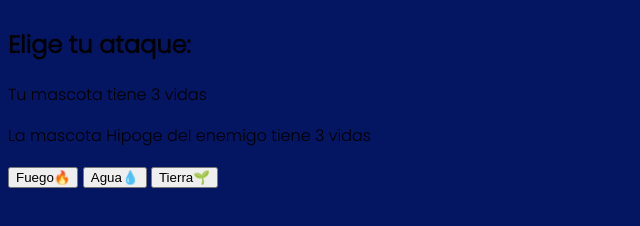
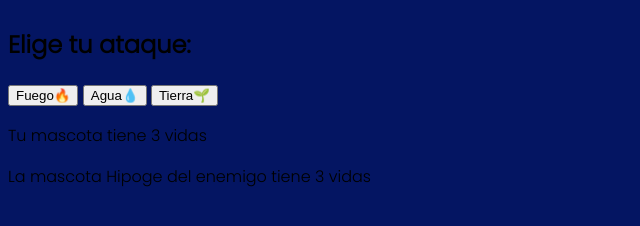
Before and after one commit to dlozanoc82/mokepon, a plain HTML site: page index.html in a window 1280 px wide. Both pictures are taken after a click on the button "Seleccionar". Shown: the part 76-302 px from the top of the page, without its empty margins (0-640 px from the left). Drawn offline with Linux system fonts and the light colour scheme.

Commit message:
Re-estructuracion del HTML

```diff
--- a/index.html
+++ b/index.html
@@ -51,21 +51,34 @@
 
         <h2>Elige tu ataque: </h2>
 
-        <p>Tu mascota <span id="mascota-jugador"></span> tiene <span id="vidas-jugador">3</span> vidas</p>
-        <p>La mascota <span id="mascota-enemigo"></span> del enemigo tiene <span id="vidas-enemigo">3</span> vidas</p>
-
-        <p>
+        <div>
             <button id="boton-fuego">Fuego🔥</button>
             <button id="boton-agua">Agua💧</button>
             <button id="boton-tierra">Tierra🌱</button>
-        </p>
-    </section>
+        </div>
 
-    <section id="mensaje">
-    </section>
+        <div>
+            <section id="mensaje">
+            </section>
 
-    <section id="reiniciar">
-        <button id="boton-reiniciar">reiniciar</button>
+            <section id="reiniciar">
+                <button id="boton-reiniciar">reiniciar</button>
+            </section>
+        </div>
+
+        <div>
+            <p>
+                Tu mascota <span id="mascota-jugador"></span>
+                tiene <span id="vidas-jugador">3</span> vidas
+            </p>
+            <p>
+                La mascota <span id="mascota-enemigo"></span>
+                del enemigo tiene <span id="vidas-enemigo">3</span> vidas
+            </p>
+        </div>
+
+
+
     </section>
 
 
```
